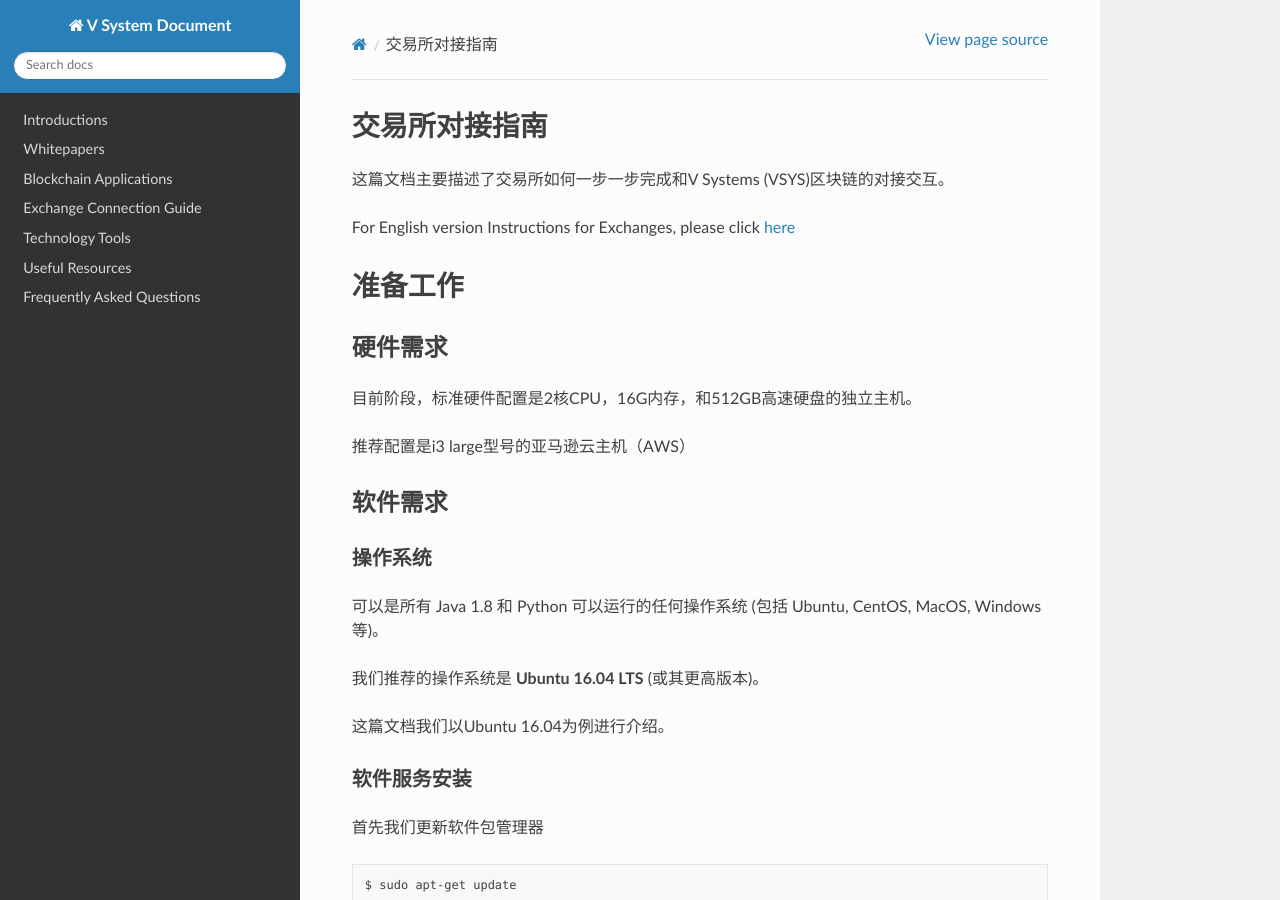
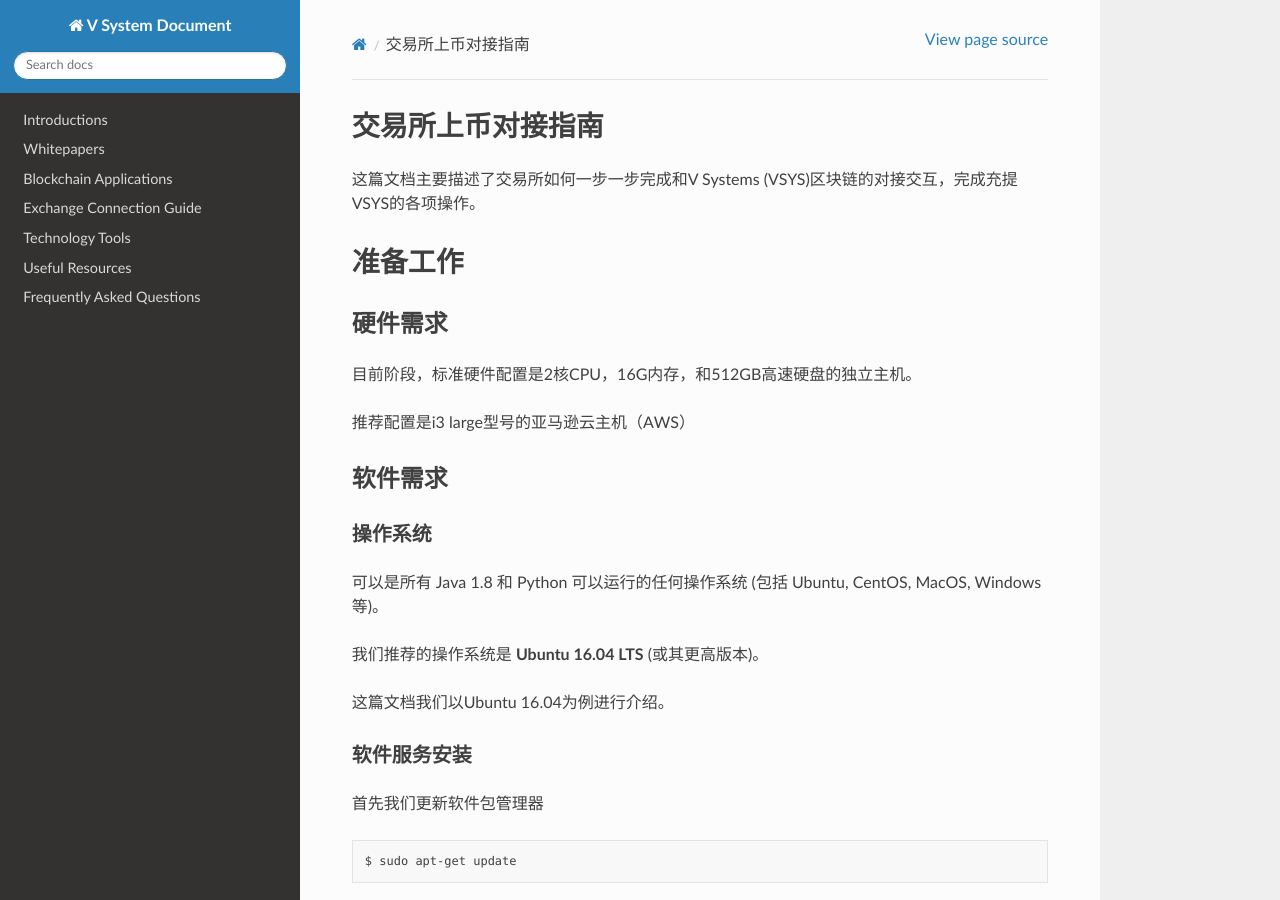
Before and after one commit to virtualeconomy/document, a Sphinx documentation site: the page built from sphinx/source/exchangescn.md, in a window 1280 px wide and 900 px high. Built offline with Sphinx 7.4.7 and the Read the Docs theme 2.0.0, drawn with Linux system fonts in a browser that asks for light colours; some of the changed text lies outside the part shown.

Commit message:
update "Instructions of Listing VSYS for Exchanges"

````diff
--- a/sphinx/source/exchangescn.md
+++ b/sphinx/source/exchangescn.md
@@ -1,8 +1,6 @@
-交易所对接指南
+交易所上币对接指南
 ---
-这篇文档主要描述了交易所如何一步一步完成和V Systems (VSYS)区块链的对接交互。
-
-For English version Instructions for Exchanges, please click [here](https://vsys.readthedocs.io/en/latest/exchanges.html)
+这篇文档主要描述了交易所如何一步一步完成和V Systems (VSYS)区块链的对接交互，完成充提VSYS的各项操作。
 
 # 准备工作
 
@@ -267,7 +265,7 @@ $ curl -X POST --header 'Accept: application/json' --header 'api_key: <节点api
 }
 ```
 
-创建的钱包数据都会保存在```<block data folder path>/wallet/wallet.dat```这个文件里，这个文件最好定期进行备份。
+创建的钱包数据都会保存在```<data path>/wallet/wallet.dat```这个文件里，这个文件最好定期进行备份。
 
 我们也可以根据seed还原钱包，如果查找钱包的seed，可以通过发送HTTP GET调用/addresses/seed/{address} 这个API找到seed（需要带入API密钥），例如
 
@@ -369,7 +367,7 @@ $ curl -X POST --header 'Content-Type: application/json' --header 'Accept: appli
 
 ```amount``` 是支付给对方的费用，100000000 = 1 VSYS。
 
-```fee``` 是交易费，最小交易费10000000 (0.1 VSYS)。
+```fee``` 是交易费，目前是固定交易费10000000 (0.1 VSYS)。
 
 ```feeScale ``` 目前是固定值100。
 
@@ -377,7 +375,7 @@ $ curl -X POST --header 'Content-Type: application/json' --header 'Accept: appli
 
 ```recipient ``` 是接受方的钱包地址。
 
-```attachment ``` 可以说任意字符（最多140个字符），用base58编码填入此项。
+```attachment ``` 可以是任意字符（最多140个字符），用base58编码填入此项。
 
 
 如果成功将返回类似结果:
@@ -533,7 +531,9 @@ $ curl -X GET 'http://<节点ip>:9922/transactions/address/ATt6P4vSpBvBTHdV5V9PJ
 2 = 支付交易
 3 = 租赁交易
 4 = 取消租赁交易
-5 = 挖矿交易
+5 = 铸币交易
+8 = 注册合约交易
+9 = 执行合约函数交易
 ```
 
 #### 通过交易ID查询交易记录
````
Also changed, not shown: other parts of sphinx/source/exchangescn.md (+1 -1 lines), sphinx/source/exchanges.md (+7 -6 lines).
